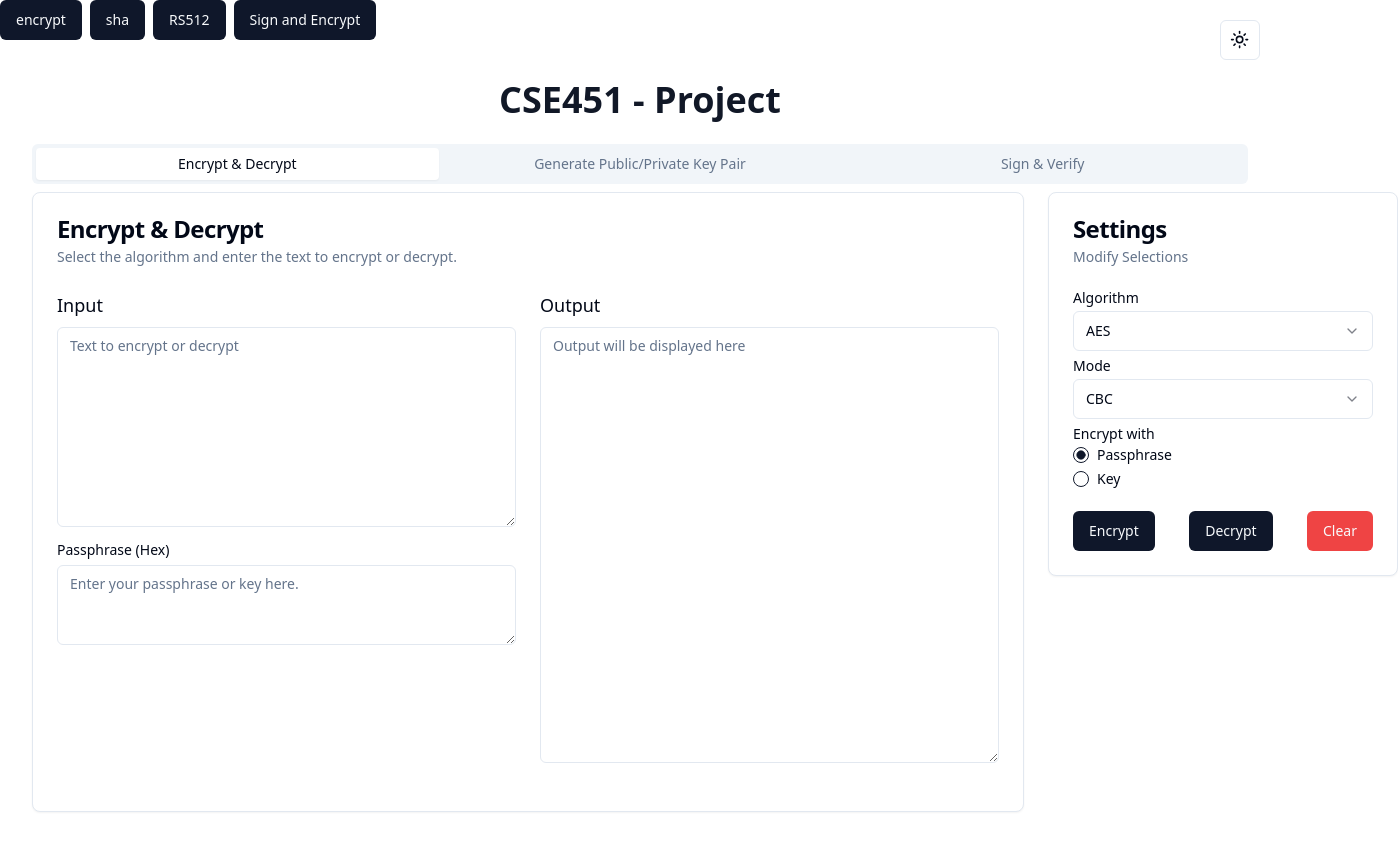
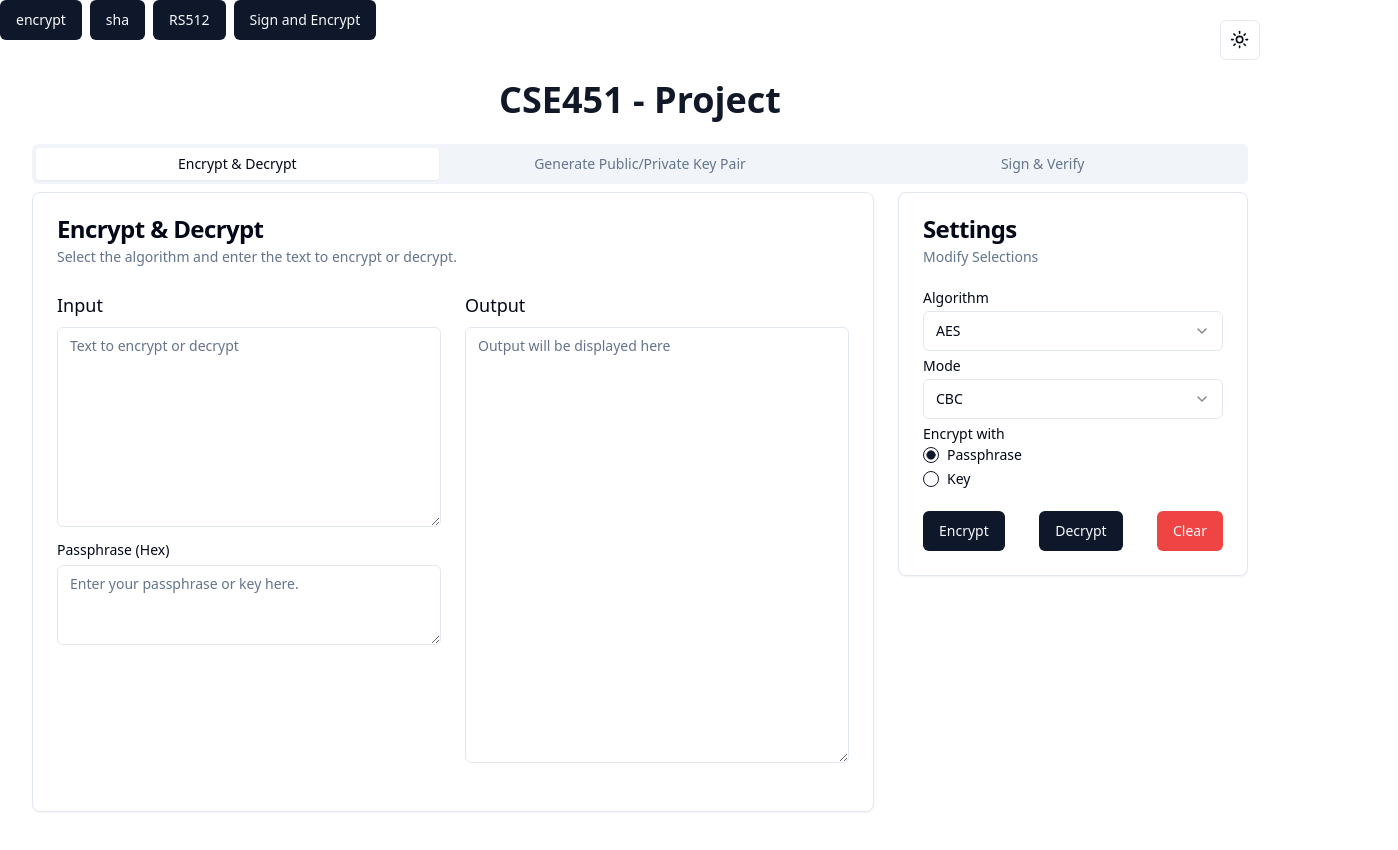
Before and after one commit to Meqdad0C/crypto-project, a React (Vite) app: page / in a window 1280 px wide. Shown: the whole page, 1398 px wide, since content can reach past the window. Built offline with nearby package versions, Linux system fonts and the light colour scheme.

Commit message:
edit css

```diff
--- a/src/App.tsx
+++ b/src/App.tsx
@@ -339,14 +339,16 @@ function App() {
             </TabsTrigger>
             <TabsTrigger value="sv">Sign & Verify</TabsTrigger>
           </TabsList>
-          <TabsContent value="ed">
-            <main className="grid h-full items-stretch gap-6 md:grid-cols-[1fr_200px]">
+
+          <TabsContent
+            value="ed"
+            className="grid h-full items-stretch gap-6 md:grid-cols-[1fr_350px]"
+          >
             <Card>
               <CardHeader>
                 <CardTitle>Encrypt & Decrypt</CardTitle>
                 <CardDescription>
-                    Select the algorithm and enter the text to encrypt or
-                    decrypt.
+                  Select the algorithm and enter the text to encrypt or decrypt.
                 </CardDescription>
               </CardHeader>
               <CardContent className="space-y-2">
@@ -479,10 +481,12 @@ function App() {
                 </CardFooter>
               </Card>
             </aside>
-            </main>
           </TabsContent>
-          <TabsContent value="gen">
-            <main className="grid h-full items-stretch gap-6 md:grid-cols-[1fr_200px]">
+
+          <TabsContent
+            value="gen"
+            className="grid h-full items-stretch gap-6 md:grid-cols-[1fr_350px]"
+          >
             <Card>
               <CardHeader>
                 <CardTitle>Generate Public/Private Key Pair</CardTitle>
@@ -563,6 +567,7 @@ function App() {
                         <SelectItem value="512">512</SelectItem>
                         <SelectItem value="1024">1024</SelectItem>
                         <SelectItem value="2048">2048</SelectItem>
+                        <SelectItem value="3072">3072</SelectItem>
                         <SelectItem value="4096">4096</SelectItem>
                       </SelectContent>
                     </Select>
@@ -576,11 +581,12 @@ function App() {
                 </CardFooter>
               </Card>
             </aside>
-            </main>
           </TabsContent>
 
-          <TabsContent value="sv">
-            <main className="grid h-full items-stretch gap-6 md:grid-cols-[1fr_200px]">
+          <TabsContent
+            value="sv"
+            className="grid h-full items-stretch gap-6 md:grid-cols-[1fr_350px]"
+          >
             <Card>
               <CardHeader>
                 <CardTitle>Sign & Verify</CardTitle>
@@ -667,7 +673,6 @@ function App() {
                 </CardFooter>
               </Card>
             </aside>
-            </main>
           </TabsContent>
         </Tabs>
       </div>
```
Lines whose indentation alone changed are shown as unchanged.
